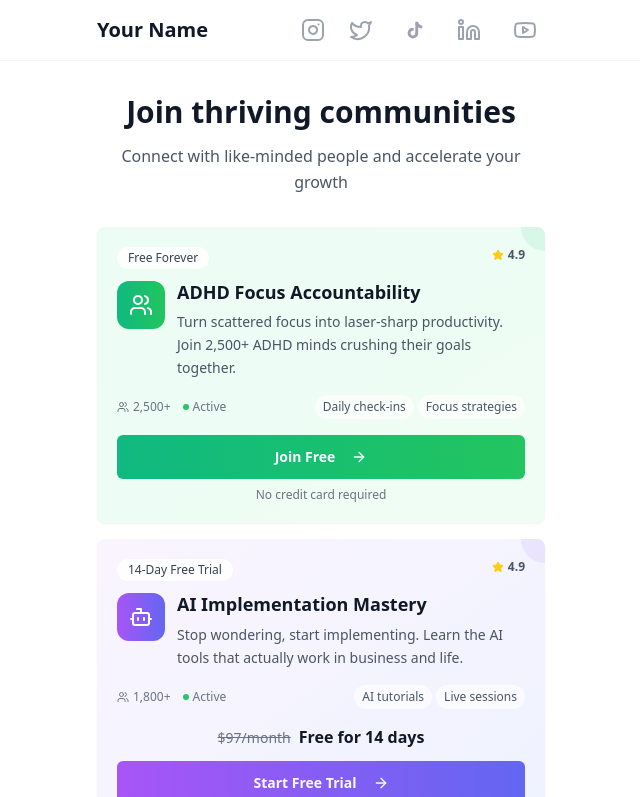
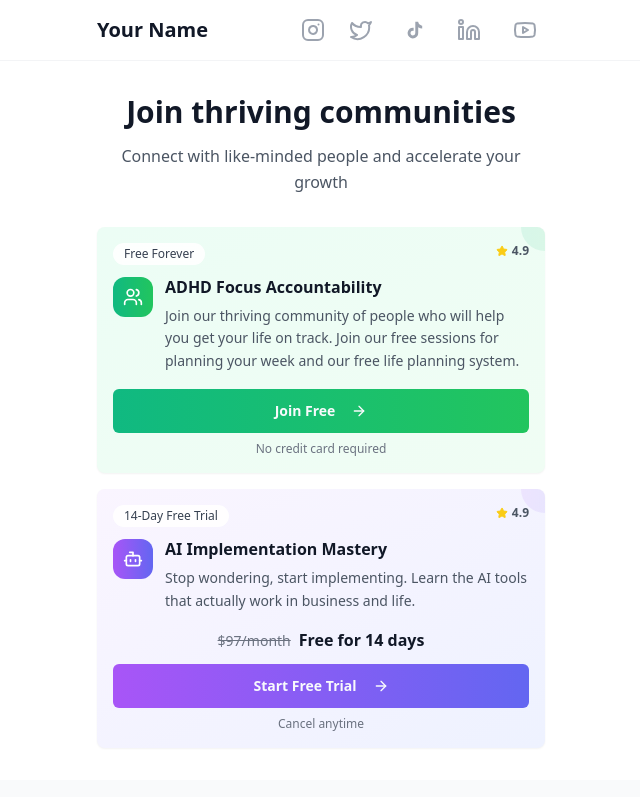
Before and after one commit to ameerry1998/bloom-connect-me, a React (Vite) app: page / in a window 1280 px wide. Shown: the top 797 px of the page, without its empty margins (319-959 px from the left). Built offline with nearby package versions, Linux system fonts and the light colour scheme.

Commit message:
Refactor: Update community descriptions
Update community descriptions to focus on joining a thriving community and the benefits of joining.

```diff
--- a/src/components/CommunityLinks.tsx
+++ b/src/components/CommunityLinks.tsx
@@ -8,14 +8,13 @@ const CommunityLinks = () => {
   const communities = [
     {
       name: "ADHD Focus Accountability",
-      description: "Turn scattered focus into laser-sharp productivity. Join 2,500+ ADHD minds crushing their goals together.",
+      description: "Join our thriving community of people who will help you get your life on track. Join our free sessions for planning your week and our free life planning system.",
       icon: Users,
       url: "https://circle.so/your-community",
       color: "from-emerald-500 to-green-500",
       bgColor: "from-emerald-50 to-green-50",
-      members: "2,500+",
       price: "Free Forever",
-      features: ["Daily check-ins", "Focus strategies", "Peer support"]
+      features: ["Daily check-ins", "Focus strategies"]
     },
     {
       name: "AI Implementation Mastery",
@@ -24,10 +23,9 @@ const CommunityLinks = () => {
       url: "https://skool.com/your-community",
       color: "from-purple-500 to-indigo-500",
       bgColor: "from-purple-50 to-indigo-50",
-      members: "1,800+",
       price: "14-Day Free Trial",
       originalPrice: "$97/month",
-      features: ["AI tutorials", "Live sessions", "Business automation"]
+      features: ["AI tutorials", "Live sessions"]
     }
   ];
 
@@ -37,7 +35,7 @@ const CommunityLinks = () => {
         const IconComponent = community.icon;
         return (
           <Card key={community.name} className={`group hover:shadow-lg transition-all duration-300 border-0 bg-gradient-to-br ${community.bgColor} overflow-hidden relative`}>
-            <CardContent className="p-5">
+            <CardContent className="p-4">
               {/* Top section */}
               <div className="flex justify-between items-start mb-3">
                 <Badge className="bg-white/90 text-gray-700 backdrop-blur-sm font-medium text-xs">
@@ -51,40 +49,17 @@ const CommunityLinks = () => {
 
               {/* Icon & Content */}
               <div className="flex items-start gap-3 mb-4">
-                <div className={`w-12 h-12 rounded-xl bg-gradient-to-r ${community.color} flex items-center justify-center group-hover:scale-105 transition-transform duration-300 flex-shrink-0`}>
-                  <IconComponent className="h-6 w-6 text-white" />
+                <div className={`w-10 h-10 rounded-xl bg-gradient-to-r ${community.color} flex items-center justify-center group-hover:scale-105 transition-transform duration-300 flex-shrink-0`}>
+                  <IconComponent className="h-5 w-5 text-white" />
                 </div>
 
                 <div className="flex-1 min-w-0">
-                  <h3 className="text-lg font-bold text-gray-900 mb-2 leading-tight">
+                  <h3 className="text-base font-bold text-gray-900 mb-2 leading-tight">
                     {community.name}
                   </h3>
                   <p className="text-gray-600 text-sm leading-relaxed">
                     {community.description}
                   </p>
-                </div>
-              </div>
-
-              {/* Stats */}
-              <div className="flex items-center justify-between mb-4">
-                <div className="flex items-center gap-3 text-xs text-gray-500">
-                  <div className="flex items-center gap-1">
-                    <Users className="h-3 w-3" />
-                    <span className="font-medium">{community.members}</span>
-                  </div>
-                  <div className="flex items-center gap-1">
-                    <div className="w-1.5 h-1.5 bg-green-500 rounded-full animate-pulse"></div>
-                    <span>Active</span>
-                  </div>
-                </div>
-
-                {/* Features as badges */}
-                <div className="flex gap-1">
-                  {community.features.slice(0, 2).map((feature, index) => (
-                    <span key={index} className="text-xs bg-white/70 text-gray-600 px-2 py-1 rounded-full">
-                      {feature}
-                    </span>
-                  ))}
                 </div>
               </div>
 
```
